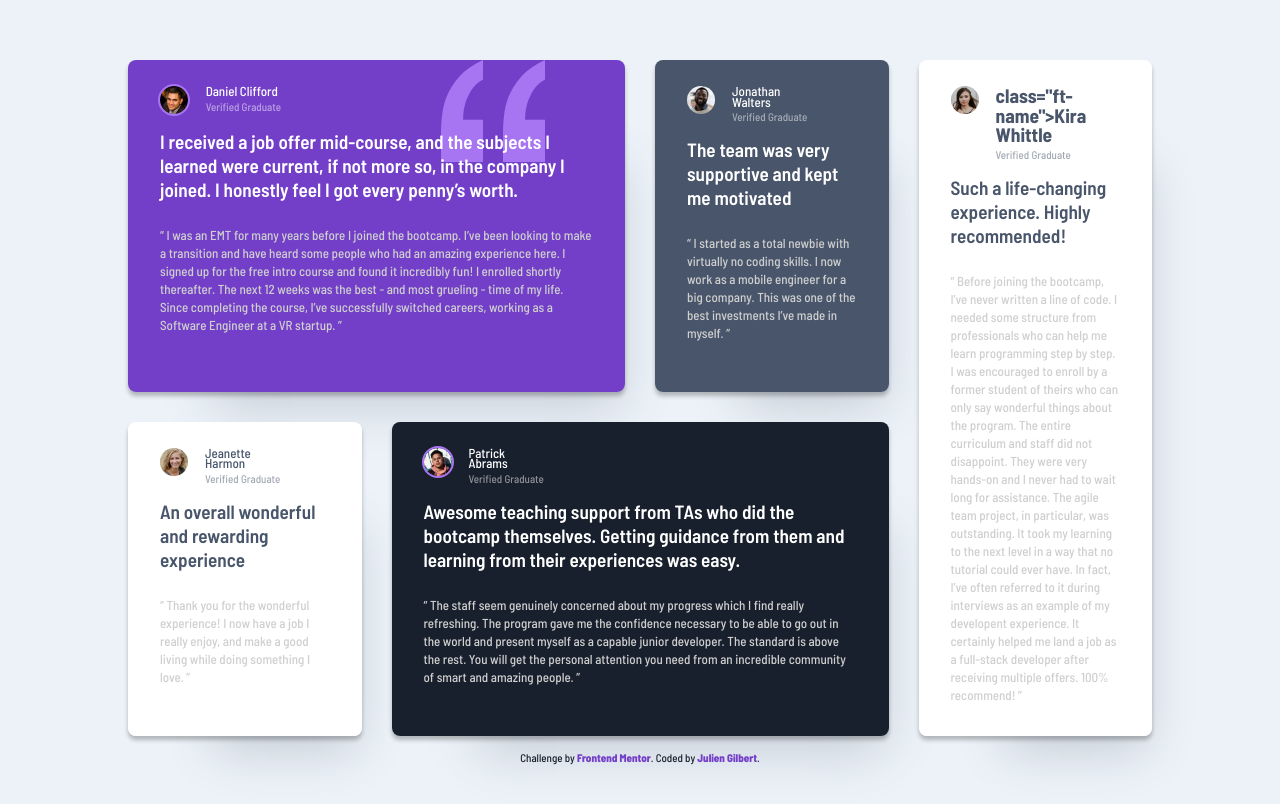
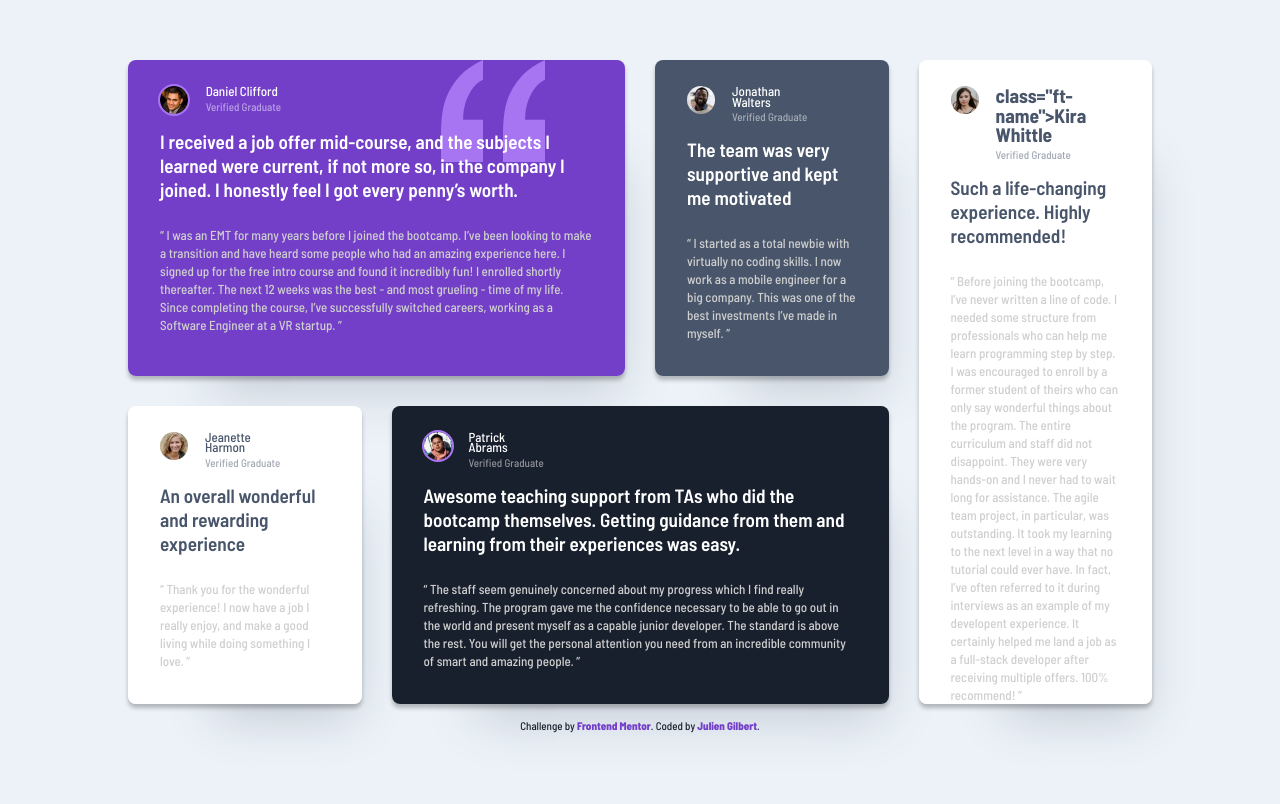
Before and after one commit to juliengDev/Testimonials-grid-section, a website: page index.html in a window 1280 px wide. Shown: the part 104-908 px from the top of the page. Drawn offline with Linux system fonts and the light colour scheme.

Commit message:
fixing preview1

```diff
--- a/sass/components/_cards.scss
+++ b/sass/components/_cards.scss
@@ -2,7 +2,7 @@
   display: flex;
   flex-direction: column;
   border-radius: 8px;
-  padding: 2.6rem 3.2rem 3.2rem;
+  padding: 2.6rem 3.2rem 0 3.2rem;
   gap: 1.6rem;
   height: auto;
   position: relative;
```
Also changed, not shown: public/css/style.css.
